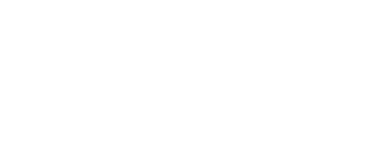
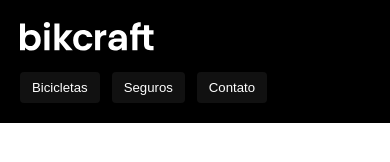
Before and after one commit to AllysonMello/bikcraft, a plain HTML site: page index.html in a window 390 px wide. Drawn offline with Linux system fonts and the light colour scheme.

Commit message:
header-e-menu

```diff
--- a/css/style.css
+++ b/css/style.css
@@ -0,0 +1,83 @@
+*{
+  box-sizing: border-box;
+  margin: 0px;
+  padding: 0px;
+  font-family: Arial, Helvetica, sans-serif;
+
+}
+
+.header-bg{
+  background-color: #000;
+
+}
+
+.header{
+  max-width: 1160px;
+  display: flex;
+  justify-content: space-between;
+  margin: 0 auto;
+  align-items: center;
+  padding: 20px;
+  flex-wrap: wrap;
+  gap:20px;
+}
+
+.header-menu{
+  list-style: none;
+  display: flex;
+  gap:40px;
+  flex-wrap: wrap;
+}
+
+.header-menu a {
+  display: inline-block;
+  text-decoration: none;
+  color:#fff;
+  padding: 16px 0;
+  font-size: 1.12rem;
+  position: relative;
+}
+
+.header-menu a::after{
+  content: "";
+  height: 2px;
+  width:0px;
+  background-color:#fff;
+  display: block;
+  margin-top: 4px;
+  transition: .3s;
+  position: absolute;
+}
+
+.header-menu a:hover::after{
+  width:100%;
+}
+
+@media(max-width:800px){
+
+  .header-menu{
+    gap:20px;
+  }
+  .header-menu a{
+    background-color: #111;
+    padding: 12px 16px;
+    border-radius: 4px;
+  }
+  .header-menu a:hover{
+    background-color: #2e2e2e;
+  }
+  .header a:after{
+    display: none;
+  }
+}
+
+@media (max-width:600px){
+  .header-menu{
+    gap:12px;
+  }
+  .header-menu a{
+    padding: 8px 12px;
+    font-size: .825rem;
+  }
+
+}
--- a/index.html
+++ b/index.html
@@ -8,6 +8,18 @@
   <link rel="stylesheet" href="/css/style.css">
 </head>
 <body>
+  <header class="header-bg">
+    <div class="header">
+    <img src="/img/bikcraft.svg" alt="Bikcraft">
+    <nav aria-label="primaria">
+      <ul class="header-menu">
+        <li><a href="./bicicletas.html">Bicicletas</a></li>
+        <li><a href="./seguros.html">Seguros</a></li>
+        <li><a href="./contato.html">Contato</a></li>
+      </ul>
+    </nav>
+  </div>
+  </header>
 
 </body>
 </html>
```
